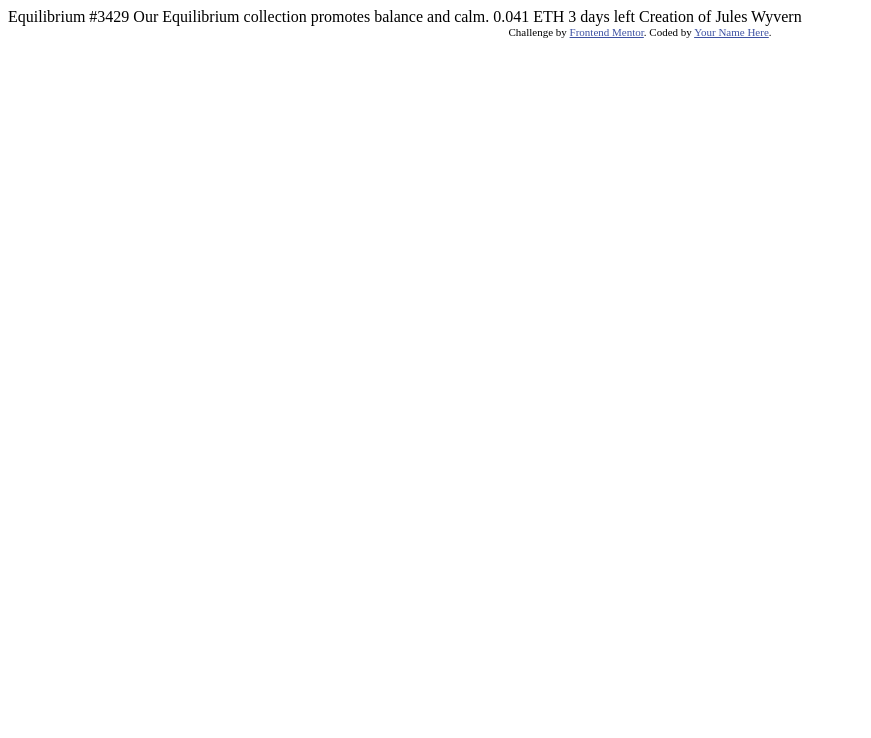
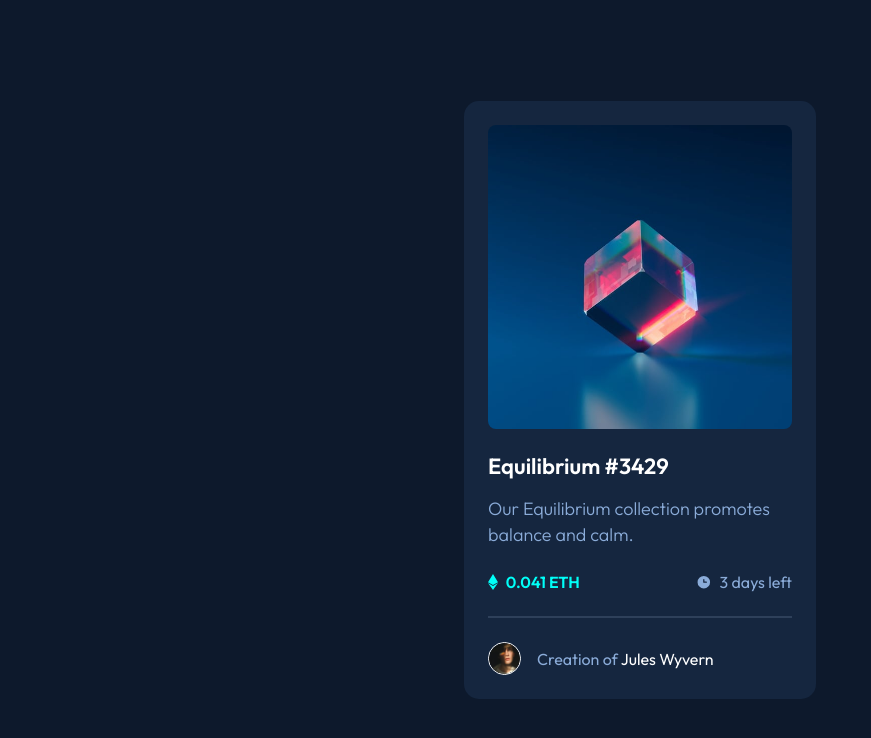
Before and after one commit to ashkir004/nft-preview-card-component-main, a website: page index.html in a window 1280 px wide. Shown: the whole page, without its empty margins (0-871 px from the left). Drawn offline with Linux system fonts and the light colour scheme.

Commit message:
finished v1

```diff
--- a/index.html
+++ b/index.html
@@ -5,29 +5,45 @@
   <meta name="viewport" content="width=device-width, initial-scale=1.0"> <!-- displays site properly based on user's device -->
 
   <link rel="icon" type="image/png" sizes="32x32" href="./images/favicon-32x32.png">
+  <link rel="stylesheet" href="./style.css">
 
   <title>Frontend Mentor | NFT preview card component</title>
-
-  <!-- Feel free to remove these styles or customise in your own stylesheet 👍 -->
-  <style>
-    .attribution { font-size: 0.6875rem; text-align: center; }
-    .attribution a { color: hsl(228, 45%, 44%); }
-  </style>
 </head>
 <body>
 
-  Equilibrium #3429
+  <main class="card">
+    <div class="card__hero">
+      <img class="card__hero-img" src="./images/image-equilibrium.jpg" alt="Equilibrium image">
+      <div class="card__overlay"></div>
+      <img class="card__view-icon" src="./images/icon-view.svg" alt="View icon">
+    </div>
 
-  Our Equilibrium collection promotes balance and calm.
+    <div class="card__content">
+      <div class="card__header">
+        <h1 class="card__title text-1">Equilibrium #3429</h1>
+        <p class="card__description text-2">Our Equilibrium collection promotes balance and calm.</p>
+      </div>
 
-  0.041 ETH
-  3 days left
+      <div class="card__body">
+        <div class="card__price text-3">
+          <img src="./images/icon-ethereum.svg" alt="Ethereum icon">
+          <span>0.041 ETH</span>
+        </div>
 
-  Creation of Jules Wyvern
+        <div class="card__time text-3-regular">
+          <img src="./images/icon-clock.svg" alt="Clock icon">
+          <span>3 days left</span>
+        </div>
+      </div>
 
-  <footer class="attribution">
-    Challenge by <a href="https://www.frontendmentor.io?ref=challenge">Frontend Mentor</a>.
-    Coded by <a href="#">Your Name Here</a>.
-  </footer>
+      <hr class="card__divider">
+
+      <div class="card__footer">
+        <img src="./images/image-avatar.png" alt="Avatar image" class="card__avatar">
+        <p class="text-3-regular">Creation of <span class="card__author">Jules Wyvern</span></p>
+      </div>
+    </div>
+  </main>
+
 </body>
 </html>
--- /dev/null
+++ b/style.css
@@ -0,0 +1,213 @@
+@import url('https://fonts.googleapis.com/css2?family=Outfit:wght@100..900&display=swap');
+
+*, *::before, *::after {
+    padding: 0;
+    margin: 0;
+    box-sizing: border-box;
+}
+
+:root {
+    --white: #FFFFFF;
+    --black: #000000;
+    --blue-950: #0D192C;
+    --blue-900: #15263F;
+    --blue-800: #2E405A;
+    --blue-500: #8BACD9;
+    --cyan-400: #00FFF8;
+
+    --s-0: 0;
+    --s-100: calc(8 / 16 * 1rem);
+    --s-200: calc(16 / 16 * 1rem);
+    --s-300: calc(24 / 16 * 1rem);
+    --s-400: calc(32 / 16 * 1rem);
+    --s-415: calc(33 / 16 * 1rem);
+
+    --font-lg: calc(22 / 16 * 1rem);
+    --font-md: calc(18 / 16 * 1rem);
+    --font-sm: calc(16 / 16 * 1rem);
+
+    --font-light:300;
+    --font-regular: 400;
+    --font-semibold: 600;
+    --font-bold: 700;
+
+    --line-height-wide: 1.45;
+    --line-height-medium: 1.25;
+
+    --radius-8: calc(8 / 16 * 1rem);
+    --radius-15: calc(15 / 16 * 1rem);
+}
+
+.text-1 {
+    font-family: 'Outfit', sans-serif;
+    font-size: var(--font-lg);
+    line-height: var(--line-height-medium);
+    font-weight: var(--font-semibold);
+    letter-spacing: 0;
+}
+
+.text-2 {
+    font-family: 'Outfit', sans-serif;
+    font-size: var(--font-md);
+    line-height: var(--line-height-wide);
+    font-weight: var(--font-light);
+    letter-spacing: 0;
+}
+
+.text-3 {
+    font-family: 'Outfit', sans-serif;
+    font-size: var(--font-sm);
+    line-height: var(--line-height-medium);
+    font-weight: var(--font-semibold);
+    letter-spacing: 0;
+}
+
+.text-3-regular {
+    font-family: 'Outfit', sans-serif;
+    font-size: var(--font-sm);
+    line-height: var(--line-height-medium);
+    font-weight: var(--font-regular);
+    letter-spacing: 0;
+}
+
+body {
+    background-color: var(--blue-950);
+    color: var(--white);
+    display: flex;
+    justify-content: center;
+    align-items: center;
+    min-height: 100vh;
+    padding: var(--s-200) var(--s-100);
+}
+
+.card {
+    display: flex;
+    flex-direction: column;
+    gap: var(--s-300);
+    padding: var(--s-300);
+    background-color: var(--blue-900);
+    border-radius: var(--radius-15);
+    width: 22rem;
+}
+
+.card__hero {
+    width: 100%;
+    cursor: pointer;
+    display: grid;
+    place-items: center;
+}
+
+.card__hero .card__hero-img {
+    max-width: 100%;
+    height: auto;
+    border-radius: var(--radius-8);
+    grid-column: 1 / -1;
+    grid-row: 1 / -1;
+}
+
+.card__hero .card__overlay {
+    grid-column: 1 / -1;
+    grid-row: 1 / -1;
+    display: flex;
+    justify-content: center;
+    align-items: center;
+    border-radius: var(--radius-8);
+    background-color: var(--cyan-400);
+    align-self: stretch;
+    justify-self: stretch;
+    transition: opacity 0.3s ease;
+    opacity: 0;
+}
+
+.card__hero .card__view-icon {
+    grid-column: 1 / -1;
+    grid-row: 1 / -1;
+    opacity: 0;
+    transition: opacity 0.3s ease;
+    z-index: 999;
+}
+
+.card__content {
+    display: flex;
+    flex-direction: column;
+    gap: var(--s-300);
+}
+
+.card__header {
+    display: flex;
+    flex-direction: column;
+    gap: var(--s-200);
+}
+
+.card__description {
+    color: var(--blue-500);
+}
+
+.card__body {
+    display: flex;
+    flex-direction: row;
+    justify-content: space-between;
+    align-items: center;
+}
+
+.card__price, .card__time {
+    display: flex;
+    flex-direction: row;
+    align-items: center;
+    gap: var(--s-100);
+}
+
+.card__price img, .card__time img {
+    max-width: 1rem;
+    max-height: 1rem;
+    height: auto;
+}
+
+.card__price span {
+    color: var(--cyan-400);
+}
+
+.card__time span {
+    color: var(--blue-500);
+}
+
+.card__divider {
+    border: .05px solid var(--blue-800);
+}
+
+.card__footer {
+    display: flex;
+    flex-direction: row;
+    align-items: center;
+    gap: var(--s-200);
+    color: var(--blue-500);
+}
+
+.card__footer img {
+    max-width: var(--s-415);
+    max-height: var(--s-415);
+    height: auto;
+    border: 1px solid var(--white);
+    border-radius: 50%;
+}
+
+.card__footer span {
+    color: var(--white);
+}
+
+/* CARD HOVER */
+.card__hero:hover .card__overlay {
+    opacity: 0.5;
+}
+
+.card__hero:hover .card__view-icon {
+    opacity: 1;
+}
+
+.card:has(.card__hero:hover) .card__title {
+    color: var(--cyan-400);
+}
+
+.card:has(.card__hero:hover) .card__author {
+    color: var(--cyan-400);
+}
```
Also changed, not shown: README.md.
